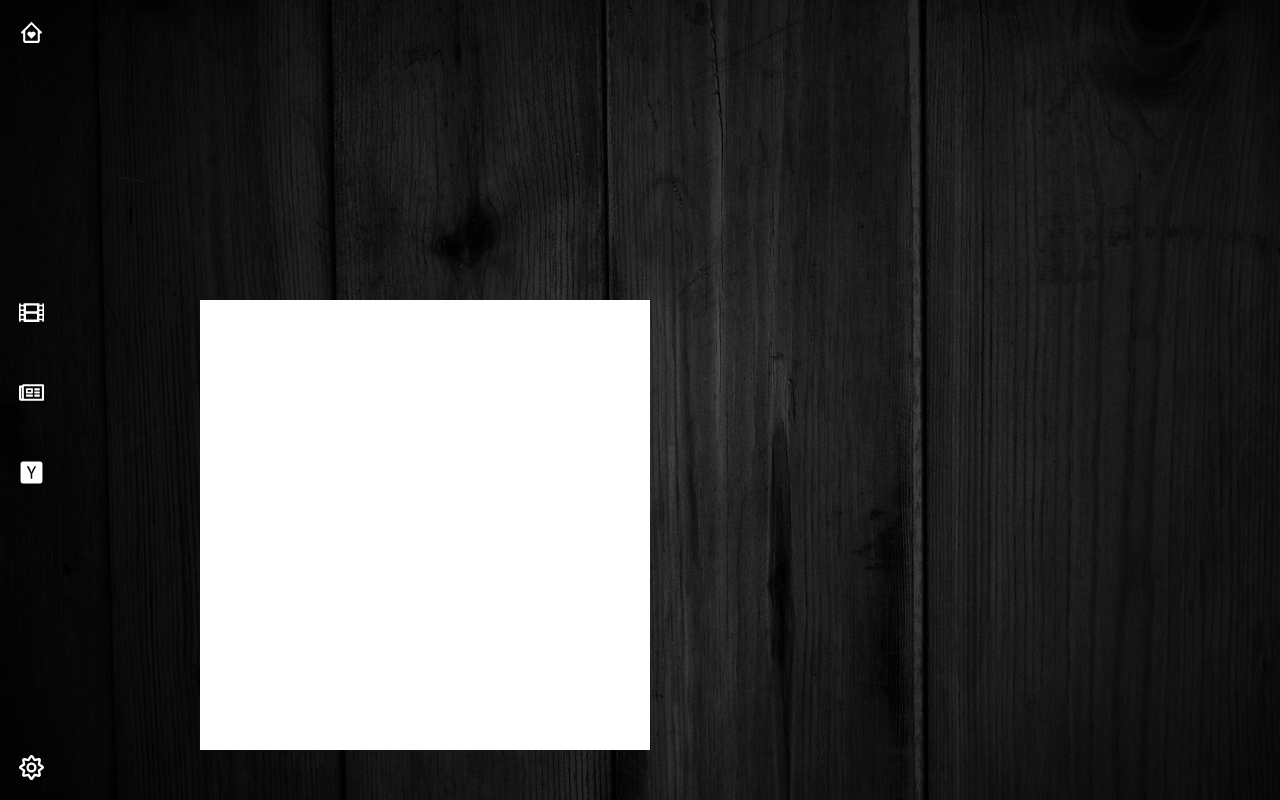
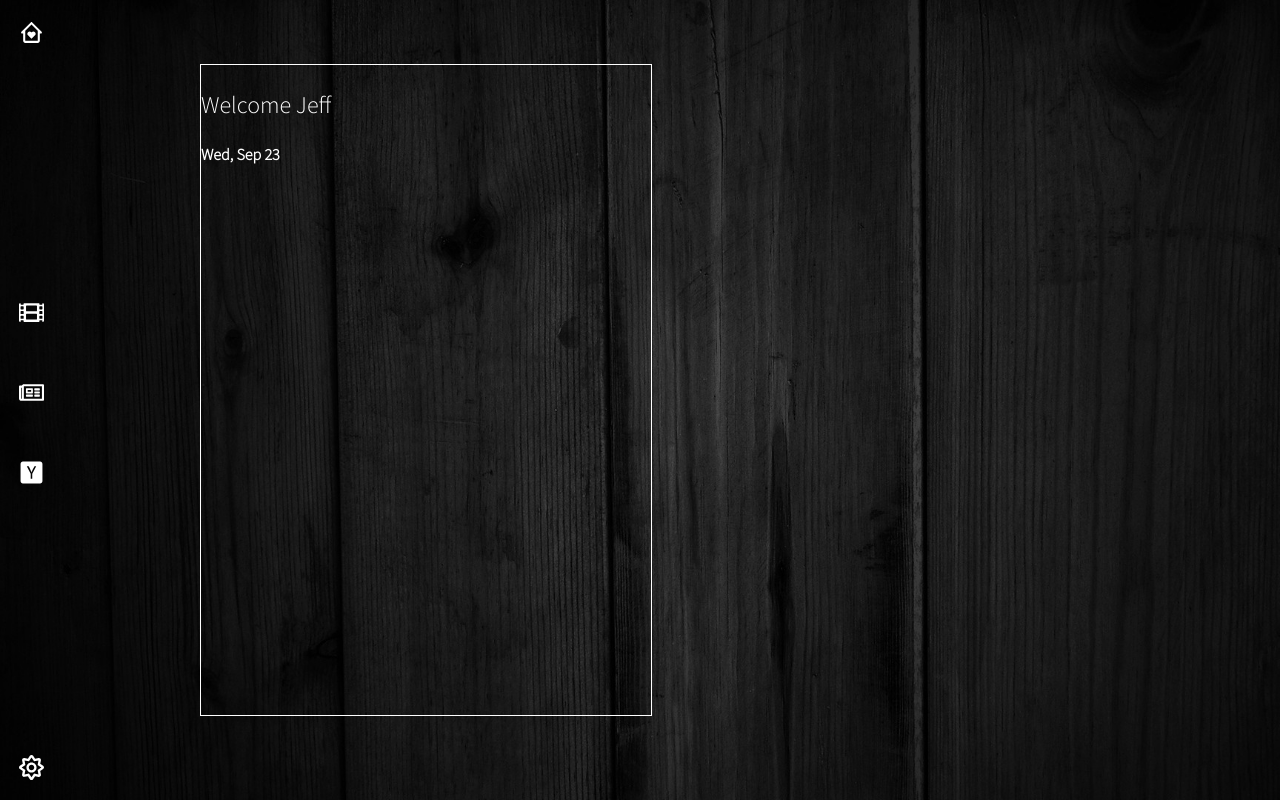
Before and after one commit to JTSwisher/daily-dash-frontend, a React (Create React App) app: page /dash/home in a window 1280 px wide. Built offline with nearby package versions, Linux system fonts and the light colour scheme.

Commit message:
add getDate dunction to HomeContainer component for dash/home date rendering

```diff
--- a/src/home/Home.css
+++ b/src/home/Home.css
@@ -1,7 +1,12 @@
 .home-container {
     margin-left: 200px;
-    background-color: white;
-    height: 450px;
+    border: 1px solid white;
+    height: 650px;
     width: 450px;
-    margin-top: 300px;
+    margin-top: 5%;
+    color: white;
 }
+
+.home-greeting {
+    font-size: 1.5em;
+}
--- a/src/home/HomeContainer.js
+++ b/src/home/HomeContainer.js
@@ -1,10 +1,20 @@
 import React from 'react';
 import './Home.css'
+
+let getDate = () => {
+    let d = new Date().toString().split(' ');
+    let day = d.slice(0,1);
+    let month = d.slice(1,2);
+    let dayNumber = d.slice(2,3)
+    let currentDate = day + ", " + month + " " + dayNumber;
+    return currentDate
+}
 
 export default function HomeContainer() {
     return(
         <div className="home-container">
-            hi
+            <p className="home-greeting">Welcome Jeff</p>
+            <h4 className="home-date">{getDate()}</h4>
         </div>
     )
 }
```
